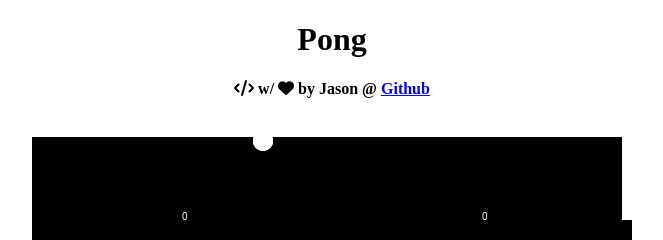
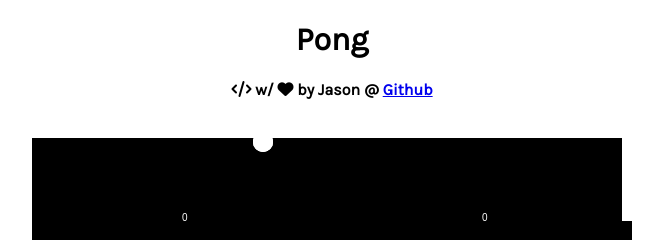
Before and after one commit to grizzlybearington/Pong, a plain HTML site: page index.html in a window 1280 px wide. Shown: the top 240 px of the page, 308-971 px from the left. Drawn offline with Linux system fonts and the light colour scheme.

Commit message:
Update index.html

```diff
--- a/index.html
+++ b/index.html
@@ -5,15 +5,15 @@
   <meta content="utf-8" http-equiv="encoding">
   <meta name="keywords" content="pong, strohmer">
 
-  <link href="https://fonts.googleapis.com/css?family=Press+Start+2P" rel="stylesheet">
+  <link href="https://fonts.googleapis.com/css?family=Karla" rel="stylesheet">
 
   <script src="https://use.fontawesome.com/6b91a7da28.js"></script>
 
-  <title>"Pong" by Strohmer</title>
+  <title>"Pong" by Strohmer!</title>
 </head>
 <body>
   <center>
-  <font face=Press+Start+2P>
+  <font face='Karla'>
   <h1>Pong</h1>
   <h4><i class="fa fa-code" aria-hidden="true"></i>
  w/ <i class="fa fa-heart" aria-hidden="true"></i>
```
